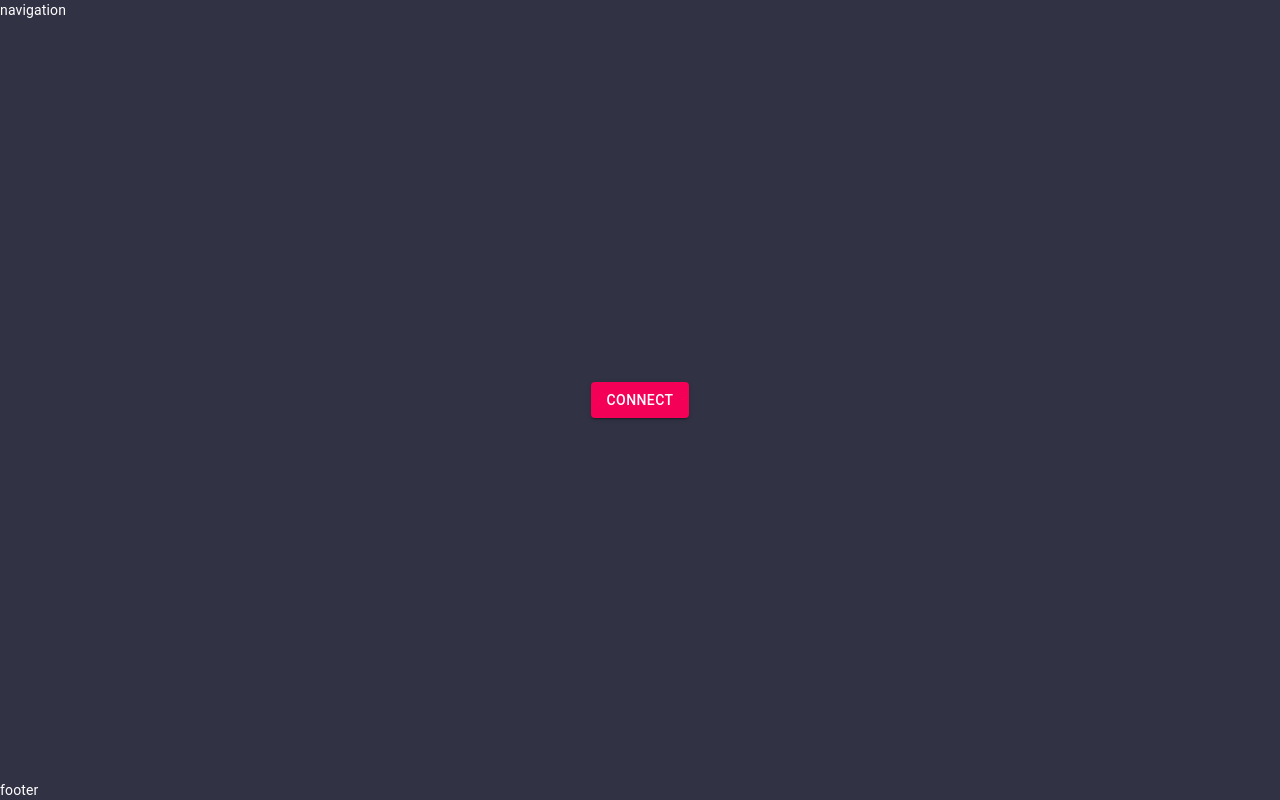
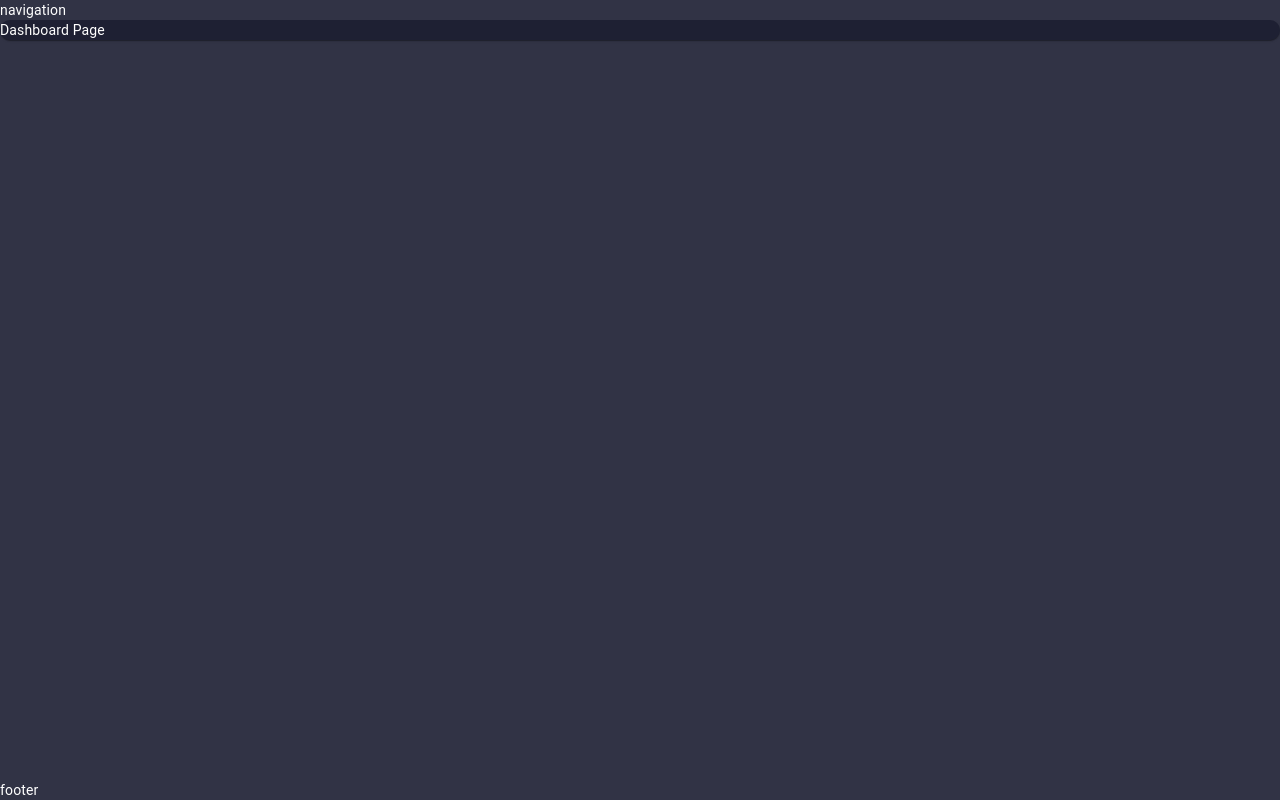
Before and after one commit to Chiselkraft-Design-Laboratory/BatteryBuddyApp, a React (Create React App) app: page / in a window 1280 px wide. Built offline with nearby package versions, Linux system fonts and the light colour scheme.

Commit message:
U4 [pages]
+ DashboardPage
+ AnalyticsPage
+ DiagnosticsPage
+ SettingsPage
+ ConnectWizard
+ SideBar

```diff
--- a/src/components/App.js
+++ b/src/components/App.js
@@ -1,16 +1,17 @@
 import React from "react";
-import { Button } from "@material-ui/core";
+
 // constants
 import { linkMode } from "./constants/typedef";
 // context
 import withDeviceManager from "./core/devicemanager";
 // canvas
 import BaseLayout from "./canvas/layouts/baselayout";
+import DashboardPage from "./canvas/pages/dashboard";
 
-export class BatteryBuddyApp extends React.Component {
+class BatteryBuddyApp extends React.Component {
   componentDidMount() {
     if (!this.props.device.linked) {
-      // this.props.device.connect(linkMode.CANBUS);
+      this.props.device.connect(linkMode.CANBUS);
     }
   }
   render() {
@@ -23,17 +24,11 @@ export class BatteryBuddyApp extends React.Component {
         wizard={!device.linked}
       >
         {device.linked ? (
-          "page"
+          <React.Fragment>
+            <DashboardPage />
+          </React.Fragment>
         ) : (
-          <div>
-            <Button
-              variant="contained"
-              color="secondary"
-              onClick={device.connect}
-            >
-              connect
-            </Button>
-          </div>
+          "connect wizard"
         )}
       </BaseLayout>
     );
--- /dev/null
+++ b/src/components/canvas/pages/dashboard/index.js
@@ -0,0 +1,22 @@
+import React from "react";
+import { makeStyles, Paper, Grid } from "@material-ui/core";
+import withCanvas from "../../withCanvas";
+
+const useStyles = makeStyles(
+  (theme) => ({
+    root: {},
+  }),
+  { index: 1 }
+);
+
+const DashboardPage = ({ canvas }) => {
+  const cl = useStyles();
+
+  return (
+    <Grid item xs classes={{ root: cl.root }}>
+      <Paper>Dashboard Page</Paper>
+    </Grid>
+  );
+};
+
+export default withCanvas(DashboardPage);
--- a/src/components/constants/preferences.js
+++ b/src/components/constants/preferences.js
@@ -1 +1,2 @@
 export const UiBreakpoint = "sm";
+export const sidebarWidth = 290;
```
Also changed, not shown: src/components/canvas/pages/analytics/index.js (added, +22 -0 lines), src/components/canvas/pages/diagnostics/index.js (added, +22 -0 lines), src/components/canvas/pages/settings/index.js (added, +22 -0 lines).
